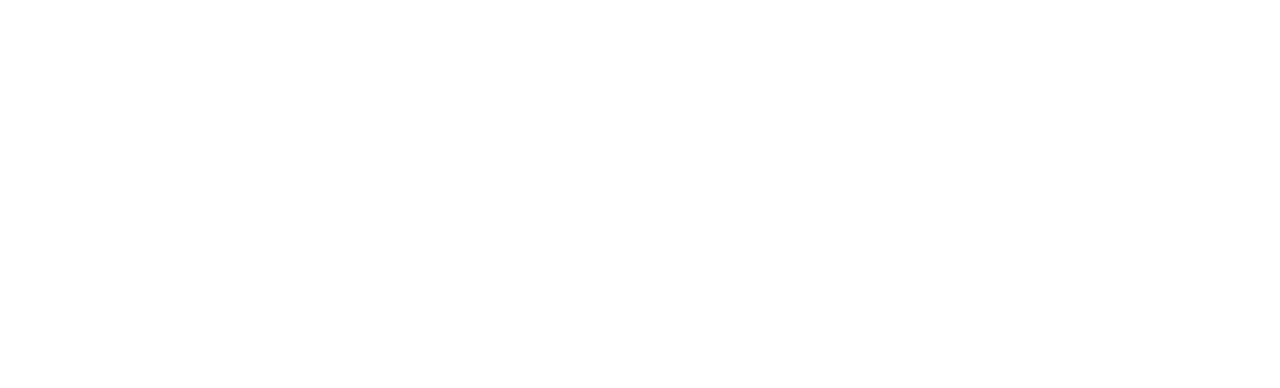
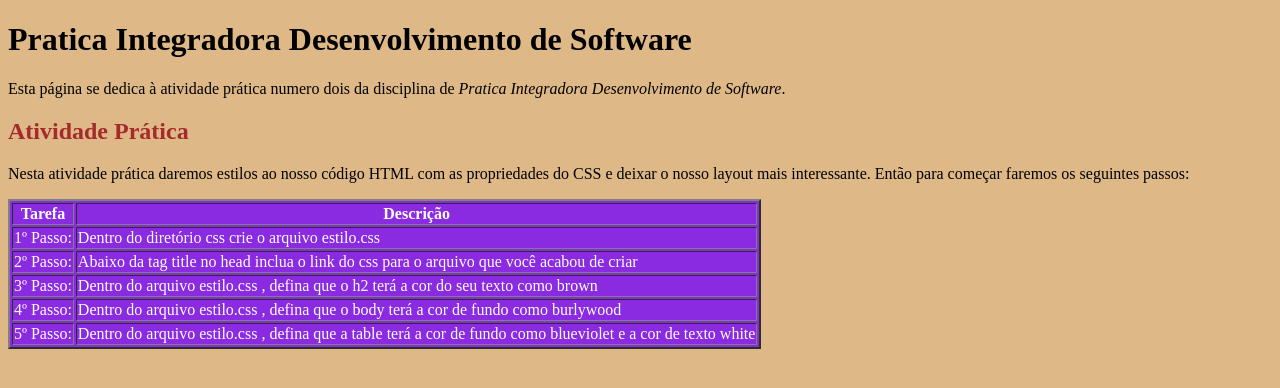
Before and after one commit to arionferraz/Pr-tica-Integradora-de-Desenvolvimento-de-Software, a plain HTML site: page index.html in a window 1280 px wide. Drawn offline with Linux system fonts and the light colour scheme.

Commit message:
Entrega da Atividade Prática Dois

```diff
--- a/css/styte.css
+++ b/css/styte.css
@@ -0,0 +1,10 @@
+body{
+    background-color: burlywood;
+}
+h2{
+    color: brown;
+}
+table{
+    background-color: blueviolet;
+    color: white;
+}
--- a/index.html
+++ b/index.html
@@ -4,10 +4,43 @@
         <meta charset="UTF-8">
         <meta http-equiv="X-UA-Compatible" content="IE=edge">
         <meta name="viewport" content="width=device-width, initial-scale=1.0">
+        <link rel="stylesheet" href="css/styte.css">
         <title>Pratica Integradora Desenvolvimento de Software</title>
-
     </head>
     <body>
-
+        <h1>Pratica Integradora Desenvolvimento de Software</h1>
+        <p>Esta página se dedica à atividade prática numero dois da disciplina de <i>Pratica Integradora Desenvolvimento de Software</i>.</p>
+        <h2>Atividade Prática</h2>
+        <p> Nesta atividade prática daremos estilos ao nosso código HTML com as propriedades do CSS e deixar o nosso layout mais interessante. Então para começar faremos os seguintes passos:</p>
+        <table border="2">
+            <thead>
+                <tr>
+                    <th>Tarefa</th>
+                    <th>Descrição</th>
+                </tr>
+            </thead>
+            <tbody>
+                <tr>
+                    <td>1º Passo:</td>
+                    <td>Dentro do diretório css crie o arquivo estilo.css</td>
+                </tr>
+                <tr>
+                    <td>2º Passo:</td>
+                    <td>Abaixo da tag title no head inclua o link do css para o arquivo que você acabou de criar</td>
+                </tr>
+                <tr>
+                    <td>3º Passo:</td>
+                    <td>Dentro do arquivo estilo.css , defina que o h2 terá a cor do seu texto como brown</td>
+                </tr>
+                <tr>
+                    <td>4º Passo:</td>
+                    <td>Dentro do arquivo estilo.css , defina que o body terá a cor de fundo como burlywood</td>
+                </tr>
+                <tr>
+                    <td>5º Passo:</td>
+                    <td>Dentro do arquivo estilo.css , defina que a table terá a cor de fundo como blueviolet e a cor de texto white</td>
+                </tr>
+            </tbody>
+        </table>
     </body>
 </html>
```
Lines whose indentation alone changed are shown as unchanged.
